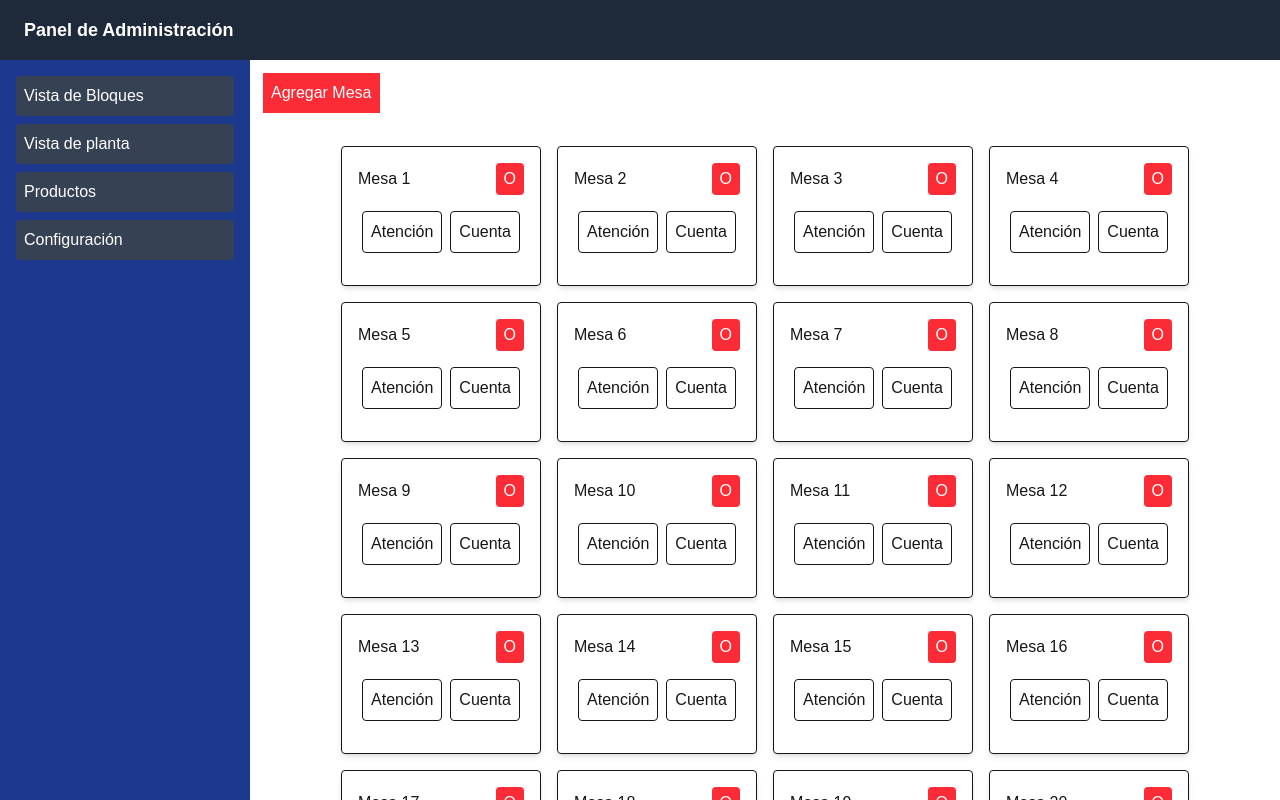
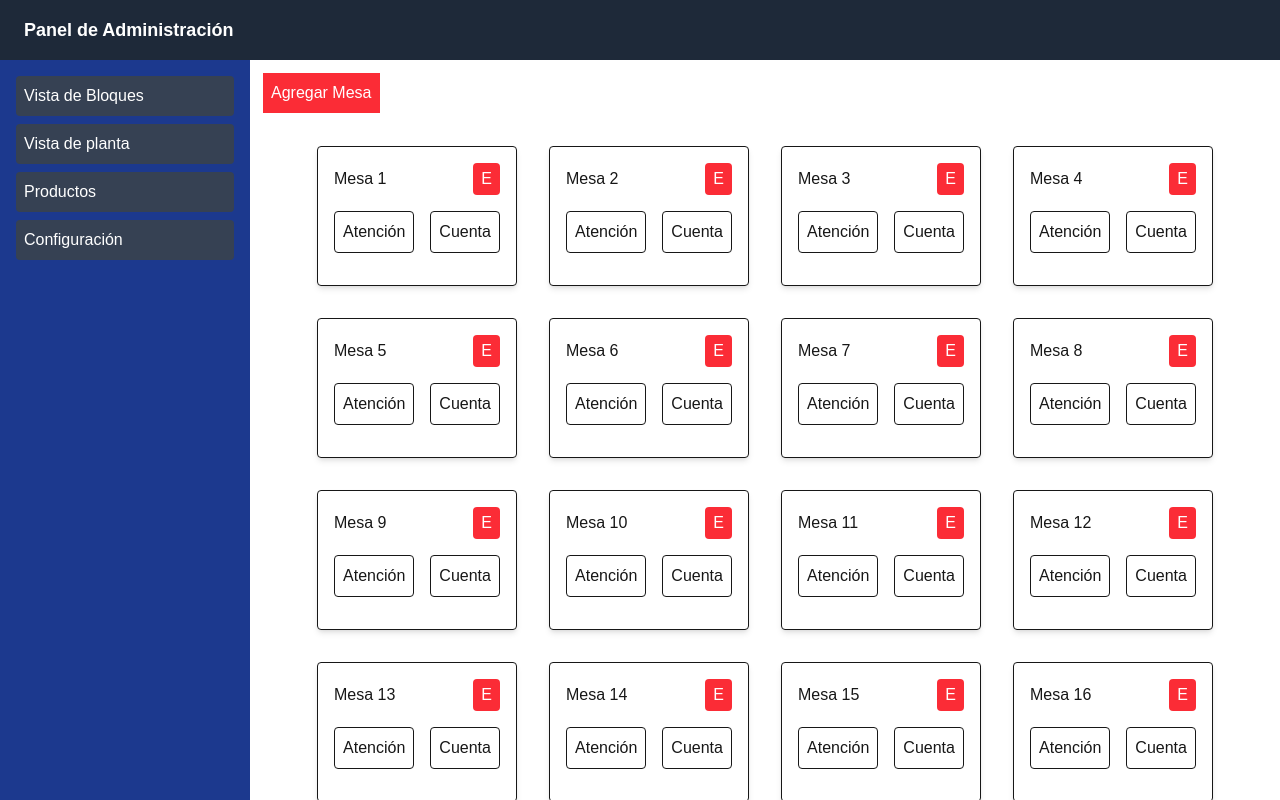
Before and after one commit to CristianTapia/dashboard, a Next.js app: page /dashboard/mesas-vista-bloques in a window 1280 px wide. Shown: the top 800 px of the page. Built offline with nearby package versions, Linux system fonts and the light colour scheme.

Commit message:
Improving alignment on the boxes (block view)

```diff
--- a/app/ui/Tables.tsx
+++ b/app/ui/Tables.tsx
@@ -4,19 +4,19 @@ export default function Tables() {
   return (
     <>
       <div className="flex flex-col">
-        <div className="text-white flex items-center gap-4 pb-4">
+        <div className="text-white flex items-center gap-4 pb-8">
           <button className="bg-red-500 border-1 p-2">Agregar Mesa</button>
           <input className="border-1  p-2" type="search" placeholder="Buscar Mesa" />
         </div>
 
-        <div className="flex flex-wrap gap-4 justify-center p-4">
+        <div className="flex flex-wrap gap-8 justify-center">
           {tablesArray.map((option) => (
             <div key={option.id} className="box-border border p-4 rounded shadow-md bg-gray w-[200px]">
               <div className="flex justify-between items-center">
                 <div className="w-32">Mesa {option.id}</div>
-                <button className="bg-red-500 text-white px-2 py-1 rounded">O</button>
+                <button className="bg-red-500 text-white p-2 py-1 rounded">E</button>
               </div>
-              <div className="flex justify-center gap-2 p-4">
+              <div className="flex justify-center gap-4 p-4">
                 <div className="p-2 box-border border rounded">Atención</div>
                 <div className="p-2 box-border border rounded">Cuenta</div>
               </div>
```
